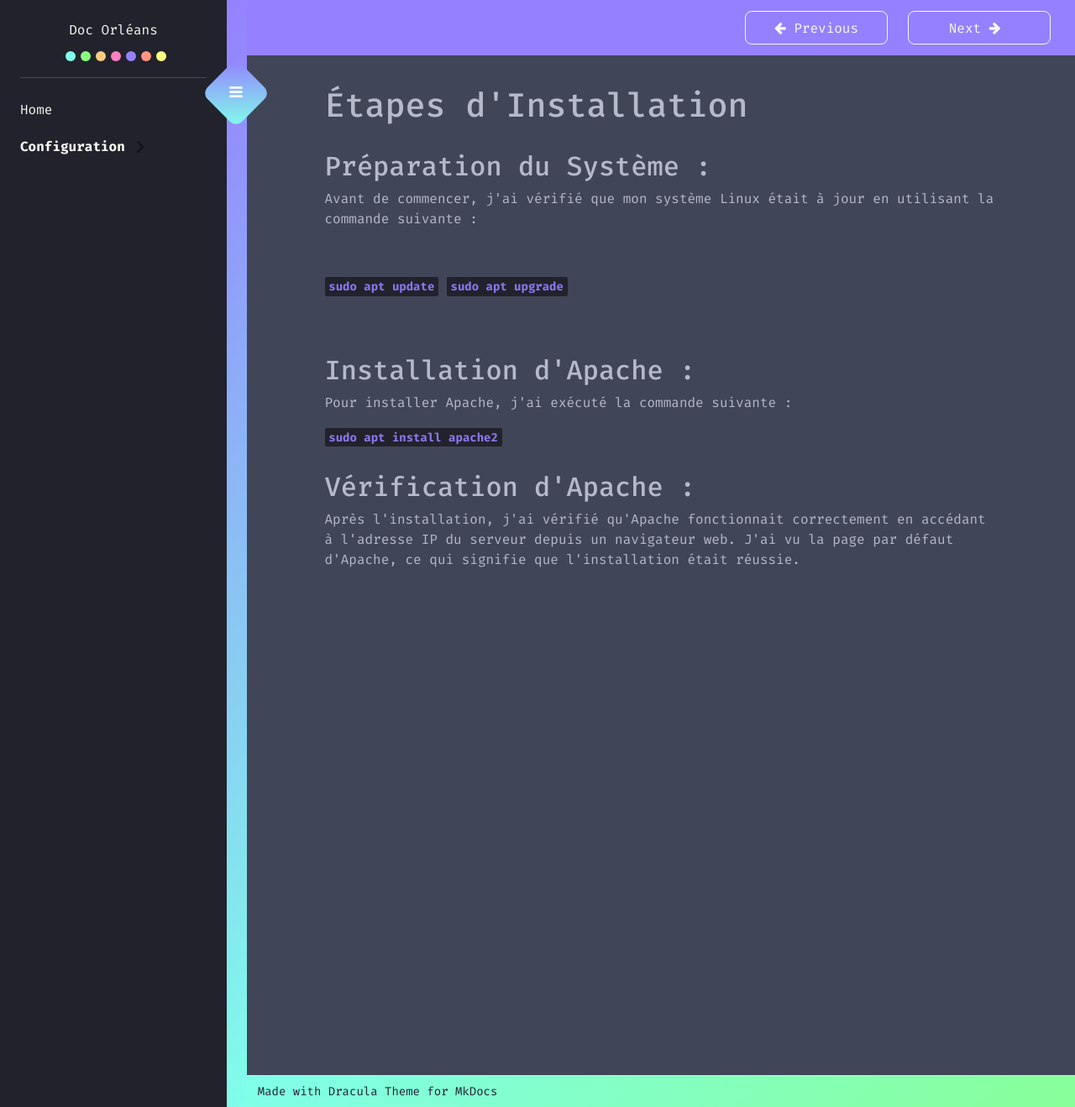
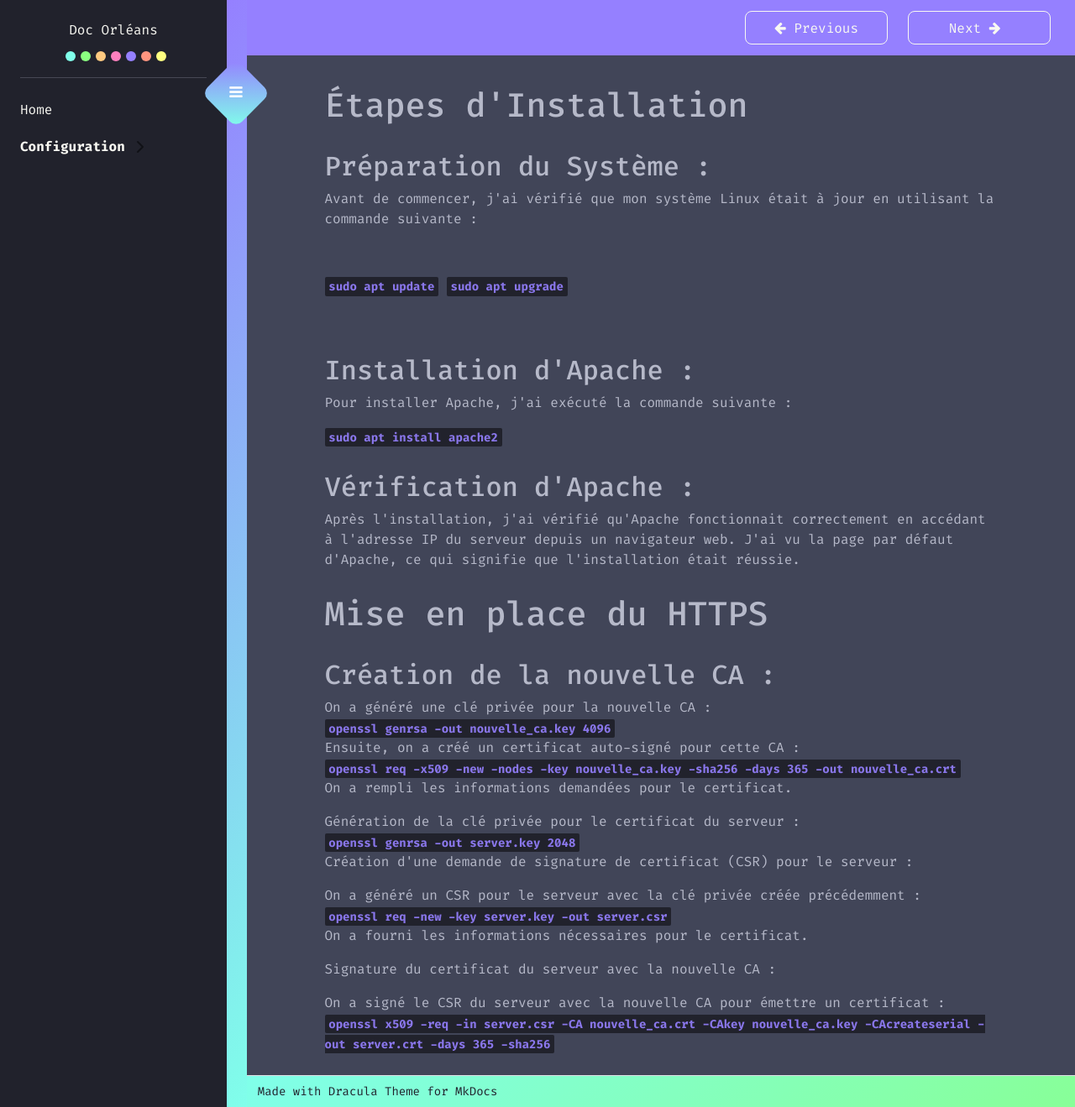
Before and after one commit to eRaETatsuya/OrleansSIO.github.io, an MkDocs documentation site: the page built from docs/http_serv.md, in a window 1280 px wide and 1319 px high. Shown: the whole window at 84% size. Built offline with MkDocs 1.6.1 and Material for MkDocs 9.7.7, drawn with Linux system fonts in a browser that asks for light colours.

Commit message:
Update http_serv.md

```diff
--- a/docs/http_serv.md
+++ b/docs/http_serv.md
@@ -17,3 +17,36 @@ Pour installer Apache, j'ai exécuté la commande suivante :
 
 ## Vérification d'Apache :
 Après l'installation, j'ai vérifié qu'Apache fonctionnait correctement en accédant à l'adresse IP du serveur depuis un navigateur web. J'ai vu la page par défaut d'Apache, ce qui signifie que l'installation était réussie.
+
+# Mise en place du HTTPS
+
+##Création de la nouvelle CA :
+
+On a généré une clé privée pour la nouvelle CA :
+</br>
+**`openssl genrsa -out nouvelle_ca.key 4096`**
+</br>
+Ensuite, on a créé un certificat auto-signé pour cette CA :
+</br>
+**`openssl req -x509 -new -nodes -key nouvelle_ca.key -sha256 -days 365 -out nouvelle_ca.crt`**
+</br>
+On a rempli les informations demandées pour le certificat.
+
+Génération de la clé privée pour le certificat du serveur :
+</br>
+**`openssl genrsa -out server.key 2048`**
+</br>
+Création d'une demande de signature de certificat (CSR) pour le serveur :
+
+On a généré un CSR pour le serveur avec la clé privée créée précédemment :
+</br>
+**`openssl req -new -key server.key -out server.csr`**
+</br>
+On a fourni les informations nécessaires pour le certificat.
+
+Signature du certificat du serveur avec la nouvelle CA :
+
+On a signé le CSR du serveur avec la nouvelle CA pour émettre un certificat :
+</br>
+**`openssl x509 -req -in server.csr -CA nouvelle_ca.crt -CAkey nouvelle_ca.key -CAcreateserial -out server.crt -days 365 -sha256`**
+</br>
```
